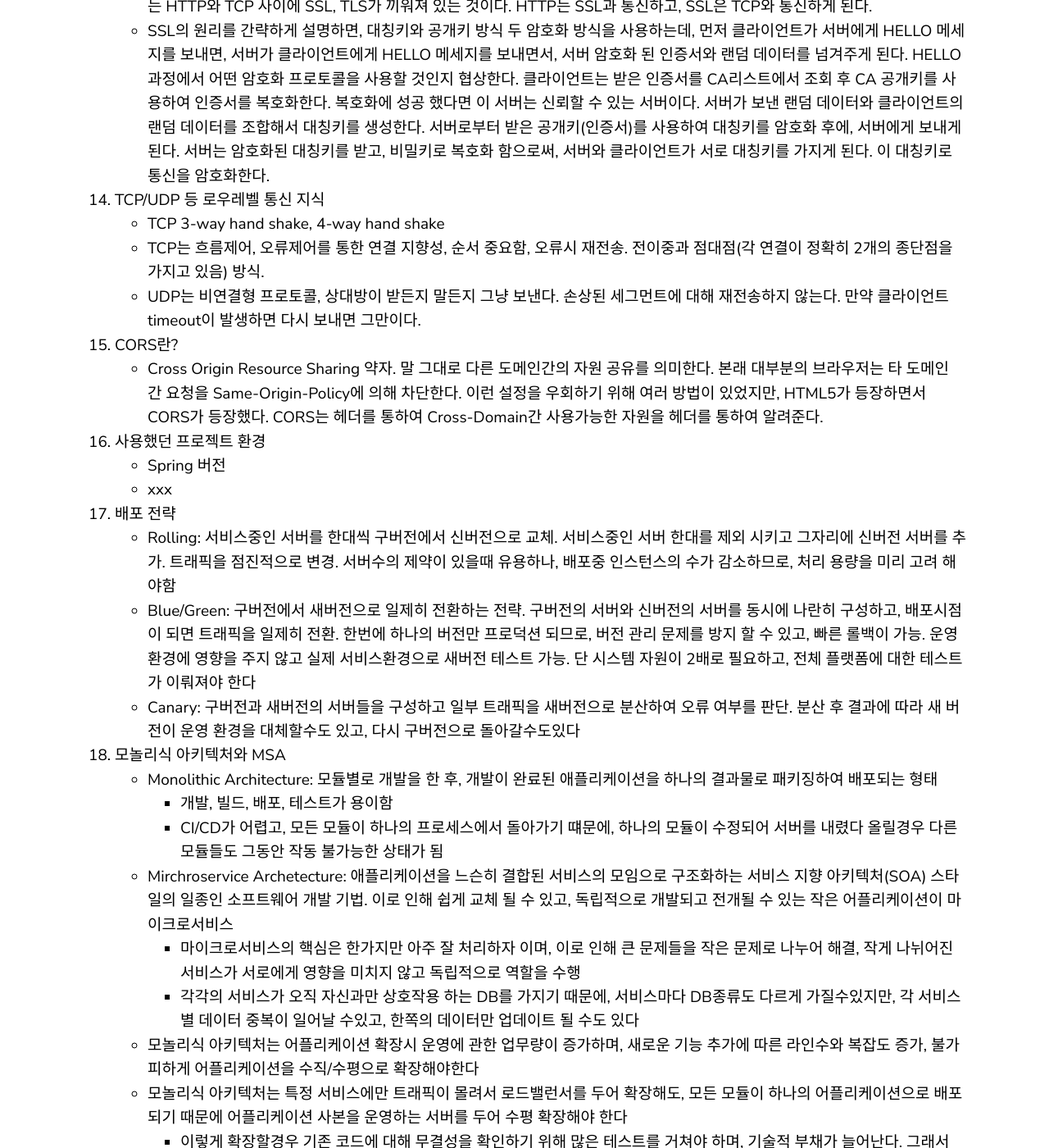
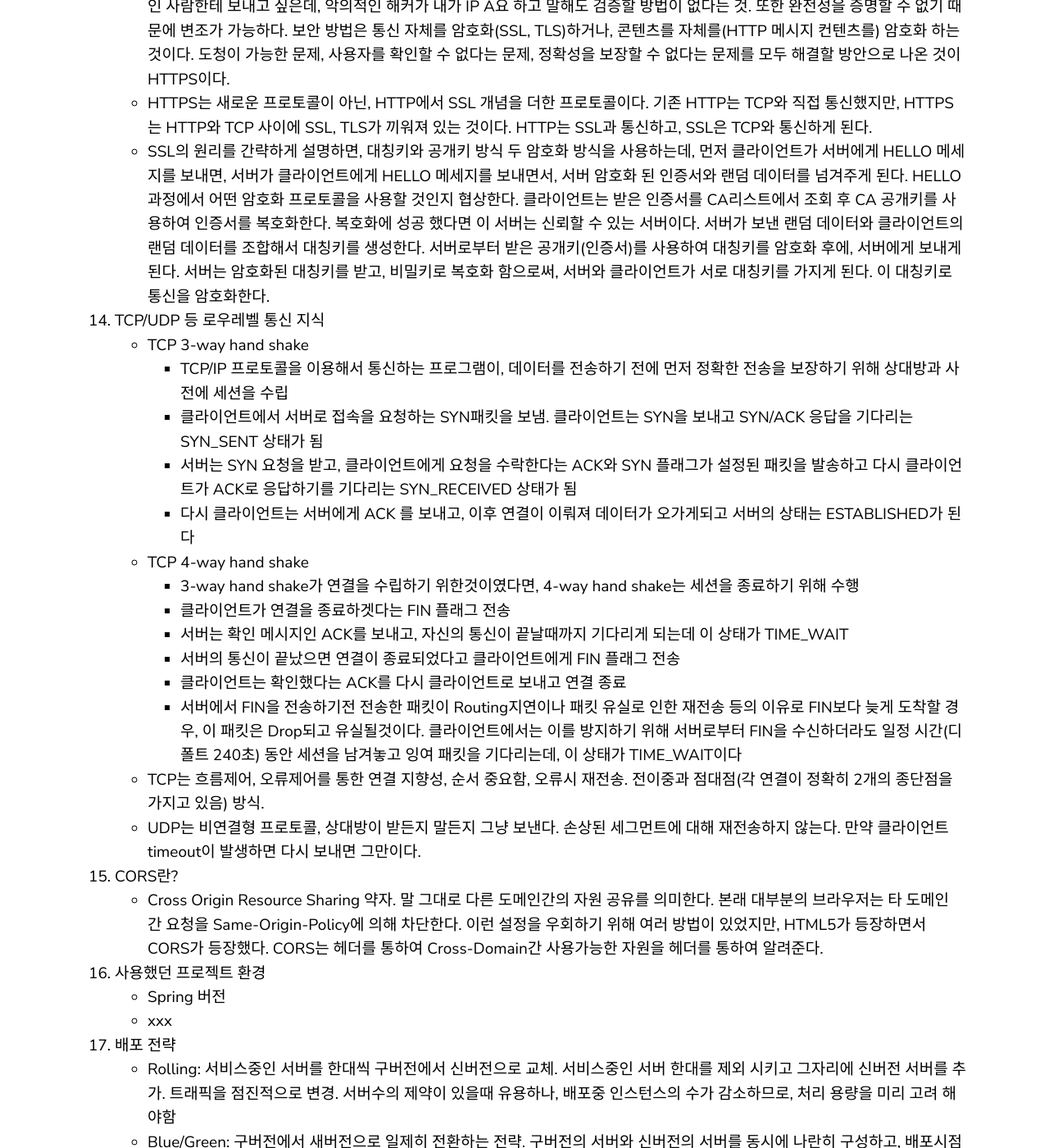
Before and after one commit to yoowonyoung/yoowonyoung.github.io, a Jekyll site: the page built from _posts/2020-08-11-Interview-03.md, in a window 1280 px wide and 1400 px high, scrolled down 13678 px. Shown: the whole window at 82% size. Built offline with Jekyll 4.4.1, drawn with Linux system fonts in a browser that asks for light colours; comment, search, counter and statistics services are not loaded; some of the changed text lies outside the part shown.

Commit message:
update interview

```diff
--- a/_posts/2020-08-11-Interview-03.md
+++ b/_posts/2020-08-11-Interview-03.md
@@ -135,6 +135,7 @@ categories: Interview
     - SteamAPI는 Java의 Collection에서의 연속된 데이터의 반복 연산을 for문 등을 쓰지 않고, 추상화된 메서드를 통해 무엇(What)을 할 것인지 정의. 즉 FP이다. 스트림을 생성하는 최초연산, 중간의 로직을 구성하는 중간연산, 결과물을 처리하는 최종연산으로 나뉜다. 중간연산의 리턴값은 스트림으로, 계속해서 메서드 체이닝을 해 나갈 수 있다. 최종연산의 리턴값은 스트림이 아니며, 최종연산이 수행되지 않는다면 중간연산 역시 수행되지 않는다.
 
 15. synchronized, volodate, atomic class 차이
+    - 셋 모두 thread safe(어떤 함수나 변수, 객체가 여러 스레드에 의해 동시에 접근이 이뤄져도 프로그램의 실행에 문제가 없음)를 만들기 위해 사용
     - volatile는 CPU의 캐시 메모리에 저장하지 않고 반드시 메인 메모리에 저장하기 때문에 변수의 가시성 문제를 해결. 하지만 항상 동시성 문제를 해결하는 것이 아니고, 하나의 스레드만 write를 하고 나머지의 스레드들은 read하는 상황에서만 최신의 값을 보장
     - Atomic 클래스의 경우는 여러 스레드에서 읽기 쓰기 모두 이용할 수 있다. (CAS)
         * CAS(compare-and-swap): CAS방식은 자신이 읽었던 변수의 값을 기억하고 있다가 변경을 완료하기 직전에 읽었던 변수의 값이 그대로인지 확인하고 아니라면 실행을 무산시키는 방식
@@ -293,6 +294,10 @@ categories: Interview
     - 테스트케이스를 먼저 만들고 그 테스트를 통과하게끔 코드를 짜는 방법
     - 품질을 어느정도 확보 할 수 있고, 리팩토링이 용이해지며, 자동화 프로세스와 맞물려 CI/CD등에 필요
 
+24. Block & Non Block
+    * 블로킹: 자신의 수행이 끝날때가지 제어권을 자신이 가지고있음
+    * 논블로킹: 자신이 호출되었을때 제어권을 바로 자신을 호출한쪽에 넘기며, 자신을 호출한쪽에서 다른일을 수행 할 수 있게 함
+
 
 
 
@@ -402,7 +407,20 @@ categories: Interview
     - SSL의 원리를 간략하게 설명하면, 대칭키와 공개키 방식 두 암호화 방식을 사용하는데, 먼저 클라이언트가 서버에게 HELLO 메세지를 보내면, 서버가 클라이언트에게 HELLO 메세지를 보내면서, 서버 암호화 된 인증서와 랜덤 데이터를 넘겨주게 된다. HELLO 과정에서 어떤 암호화 프로토콜을 사용할 것인지 협상한다. 클라이언트는 받은 인증서를 CA리스트에서 조회 후 CA 공개키를 사용하여 인증서를 복호화한다. 복호화에 성공 했다면 이 서버는 신뢰할 수 있는 서버이다. 서버가 보낸 랜덤 데이터와 클라이언트의 랜덤 데이터를 조합해서 대칭키를 생성한다. 서버로부터 받은 공개키(인증서)를 사용하여 대칭키를 암호화 후에, 서버에게 보내게 된다. 서버는 암호화된 대칭키를 받고, 비밀키로 복호화 함으로써, 서버와 클라이언트가 서로 대칭키를 가지게 된다. 이 대칭키로 통신을 암호화한다.
 
 14. TCP/UDP 등 로우레벨 통신 지식
-    - TCP 3-way hand shake, 4-way hand shake
+    - TCP 3-way hand shake
+        * TCP/IP 프로토콜을 이용해서 통신하는 프로그램이, 데이터를 전송하기 전에 먼저 정확한 전송을 보장하기 위해 상대방과 사전에 세션을 수립
+        * 클라이언트에서 서버로 접속을 요청하는 SYN패킷을 보냄. 클라이언트는 SYN을 보내고 SYN/ACK 응답을 기다리는 SYN_SENT 상태가 됨
+        * 서버는 SYN 요청을 받고, 클라이언트에게 요청을 수락한다는 ACK와 SYN 플래그가 설정된 패킷을 발송하고 다시 클라이언트가 ACK로 응답하기를 기다리는 SYN_RECEIVED 상태가 됨
+        * 다시 클라이언트는 서버에게 ACK 를 보내고, 이후 연결이 이뤄져 데이터가 오가게되고 서버의 상태는 ESTABLISHED가 된다
+
+    - TCP 4-way hand shake
+        * 3-way hand shake가 연결을 수립하기 위한것이였다면, 4-way hand shake는 세션을 종료하기 위해 수행
+        * 클라이언트가 연결을 종료하겟다는 FIN 플래그 전송
+        * 서버는 확인 메시지인 ACK를 보내고, 자신의 통신이 끝날때까지 기다리게 되는데 이 상태가 TIME_WAIT
+        * 서버의 통신이 끝났으면 연결이 종료되었다고 클라이언트에게 FIN 플래그 전송
+        * 클라이언트는 확인했다는 ACK를 다시 클라이언트로 보내고 연결 종료
+        * 서버에서 FIN을 전송하기전 전송한 패킷이 Routing지연이나 패킷 유실로 인한 재전송 등의 이유로 FIN보다 늦게 도착할 경우, 이 패킷은 Drop되고 유실될것이다. 클라이언트에서는 이를 방지하기 위해 서버로부터 FIN을 수신하더라도 일정 시간(디폴트 240초) 동안 세션을 남겨놓고 잉여 패킷을 기다리는데, 이 상태가 TIME_WAIT이다
+
     - TCP는 흐름제어, 오류제어를 통한 연결 지향성, 순서 중요함, 오류시 재전송. 전이중과 점대점(각 연결이 정확히 2개의 종단점을 가지고 있음) 방식.
     - UDP는 비연결형 프로토콜, 상대방이 받든지 말든지 그냥 보낸다. 손상된 세그먼트에 대해 재전송하지 않는다. 만약 클라이언트 timeout이 발생하면 다시 보내면 그만이다.
 
@@ -452,7 +470,11 @@ categories: Interview
     - 요구사항에 맞지 않는 요청이 들어온경우, Exception을 발생시켜 로직을 종료 해야함. 이것이 Business Exception
     - try-catch는 최대한 지양하며, 사용하게 될 경우 더욱 구체적인 Exception을 발생시켜라
 
-tcp 3 way hand shake
-block nonblock
-thread safe?
-osi7 layer
+21. OSI 7 Layer
+    - 1 물리계층: 물리 매체를 통해 Bit흐름을 전송, 물리적 장치와 인터페이스가 전송을 위해 필요한 기능과 처리절차 규정
+    - 2 데이터링크: 노드와 노드 사이의 데이터 전달, 단순 bit를 전송하는 물리층에 신뢰성을 더하기 위한 흐름제어및 오류제어기능, LLC와 MAC 2개의 서브Layer
+    - 3 네트워크: 송신측에서 최종 목적지까지 데이터를 전달, 송수신측의 논리주소 지정및 최종목적지에 도달하도록 경로를 배정하는 라우팅기능, 데이터링크의 물리주소는 패킷이 시스템으로 이동할때마다 변경되지만, 네트워크 주소는 목적지까지 변하지 않음
+    - 4 전송: 네트워크 계층에서 패킷을 종단까지 전달한다면(네트워크 주소), 전송층은 종단 내에서 최종 수신 프로세스로의 전달(포트 주소)을 담당, 분할/재조립, 연결/흐름제어, 오류제어
+    - 5 세션: 통신하는 프로세스 사이의 대화제어 및 동기화 담당
+    - 6 표현: 데이터의 변환, 압축, 암호화를 담당
+    - 7 응용: 사용자에게 서비스 제공 역할, SMTP, FTP, HTTP등 사용자가 원하는 최종목표에 해당
```
